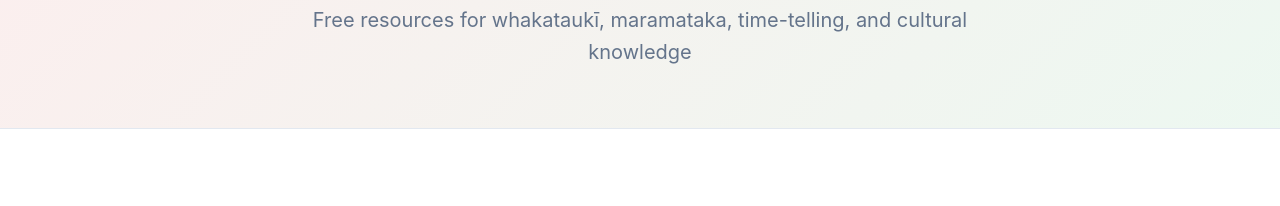
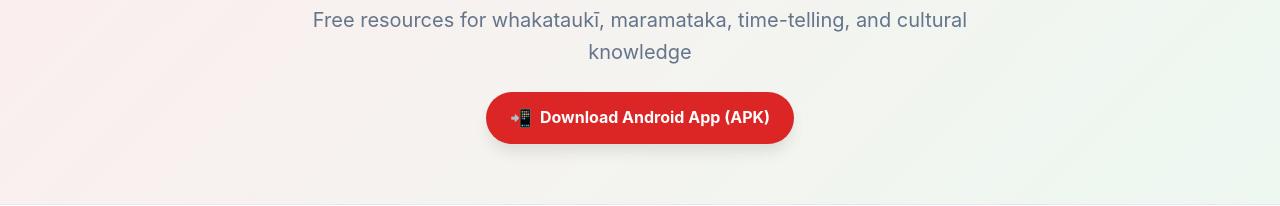
Before and after one commit to logan-poole/TeReoTime, a plain HTML site: page index.html in a window 1280 px wide. Shown: the part 226-432 px from the top of the page. Drawn offline with Linux system fonts and the light colour scheme.

Commit message:
Update index.html

```diff
--- a/index.html
+++ b/index.html
@@ -105,6 +105,39 @@
             margin: 0 auto;
         }
 
+        .hero-actions {
+            margin-top: 24px;
+            display: flex;
+            justify-content: center;
+        }
+
+        .download-btn {
+            display: inline-flex;
+            align-items: center;
+            gap: 8px;
+            background: var(--primary);
+            color: #ffffff;
+            padding: 12px 24px;
+            border-radius: 999px;
+            font-size: 1rem;
+            font-weight: 700;
+            text-decoration: none;
+            box-shadow: var(--shadow-lg);
+            border: none;
+            cursor: pointer;
+            transition: all 0.2s ease;
+        }
+
+        .download-btn:hover {
+            background: var(--primary-dark);
+            transform: translateY(-1px);
+            box-shadow: 0 15px 25px -5px rgba(0, 0, 0, 0.25);
+        }
+
+        .download-btn span.download-icon {
+            font-size: 1.1rem;
+        }
+
         /* CONTAINER */
         .container {
             max-width: 1200px;
@@ -519,6 +552,16 @@
     <section class="hero">
         <h1>Learn Te Reo Māori</h1>
         <p>Free resources for whakataukī, maramataka, time-telling, and cultural knowledge</p>
+        <div class="hero-actions">
+            <a class="download-btn"
+               href="https://github.com/logan-poole/TeReoTime/raw/refs/heads/main/Te%20Reo%20Time/TeReoTime.apk"
+               download
+               target="_blank"
+               rel="noopener noreferrer">
+                <span class="download-icon">📲</span>
+                <span>Download Android App (APK)</span>
+            </a>
+        </div>
     </section>
 
     <div class="container">
```
